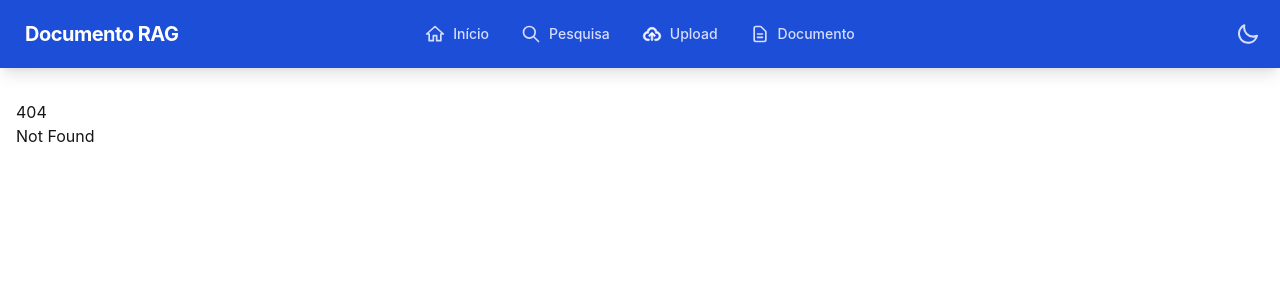
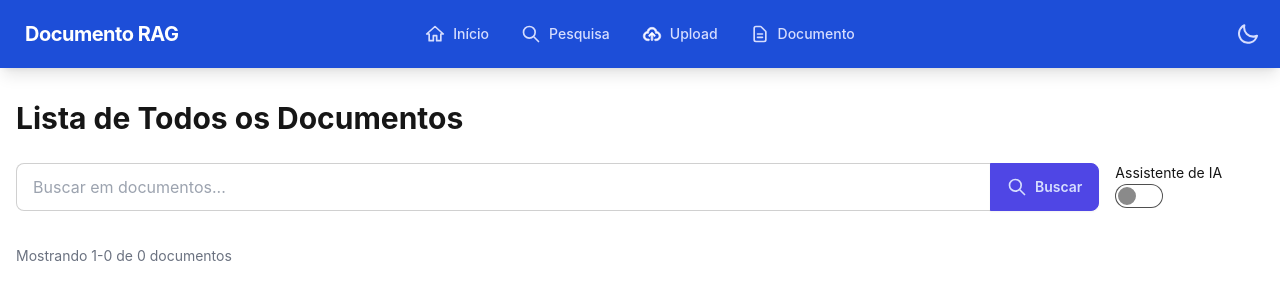
Before and after one commit to williamreis/gestao-contrato-ai, a SvelteKit app in the folder src/frontend/: page /search in a window 1280 px wide. Before the commit this address had no page. Shown: the top 300 px of the page. Built offline with nearby package versions, Linux system fonts and the light colour scheme.

Commit message:
chore: disable refresh component

```diff
--- a/src/frontend/src/routes/documentos/+page.svelte
+++ b/src/frontend/src/routes/search/+page.svelte
@@ -21,16 +21,17 @@
     if (urlQuery) {
       searchQuery = urlQuery;
       performSearch(searchQuery);
-    } else {
-      loadDocumentos();
     }
+    //} else {
+     // loadDocumentos();
+   // }
   }
 
-  onMount(() => {
-    if (!searchQuery) {
-      loadDocumentos();
-    }
-  });
+  //onMount(() => {
+    //if (!searchQuery) {
+    //  loadDocumentos();
+  //  }
+ // });
 
   async function loadDocumentos(page = 1) {
     isLoading = true;
@@ -100,7 +101,7 @@
 
 <div class="mb-8">
   <h1 class="text-3xl font-bold mb-6">
-    {searchQuery ? 'Resultados da Busca' : 'Todos os Documentos'}
+    {searchQuery ? 'Resultados da Busca' : 'Lista de Todos os Documentos'}
   </h1>
 
   <div class="flex items-center gap-4">
@@ -111,7 +112,7 @@
     />
 
     <label class="cursor-pointer labelx">
-      <span class="label-text mr-3">Assistente IA</span>
+      <span class="label-text mr-3">Assistente de IA</span>
       <input
         type="checkbox"
         class="toggle toggle-primary"
@@ -132,7 +133,7 @@
     </svg>
     <span>{error}</span>
   </div>
-{:else if resultados.length === 0}
+{:else if resultados.length === 0 && searchQuery}
   <div class="alert shadow-lg my-6">
     <svg xmlns="http://www.w3.org/2000/svg" fill="none" viewBox="0 0 24 24" class="stroke-info flex-shrink-0 w-6 h-6">
       <path stroke-linecap="round" stroke-linejoin="round" stroke-width="2" d="M13 16h-1v-4h-1m1-4h.01M21 12a9 9 0 11-18 0 9 9 0 0118 0z"></path>
@@ -140,7 +141,7 @@
     <span>
       {searchQuery
         ? `Nenhum resultado encontrado para "${searchQuery}". Tente uma busca diferente.`
-        : 'Nenhum documento disponível no momento.'}
+        : ''}
     </span>
   </div>
 {:else}
```
